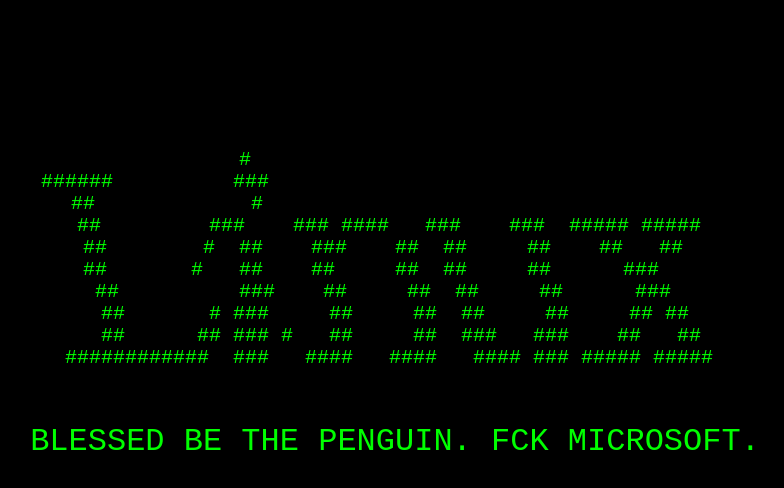
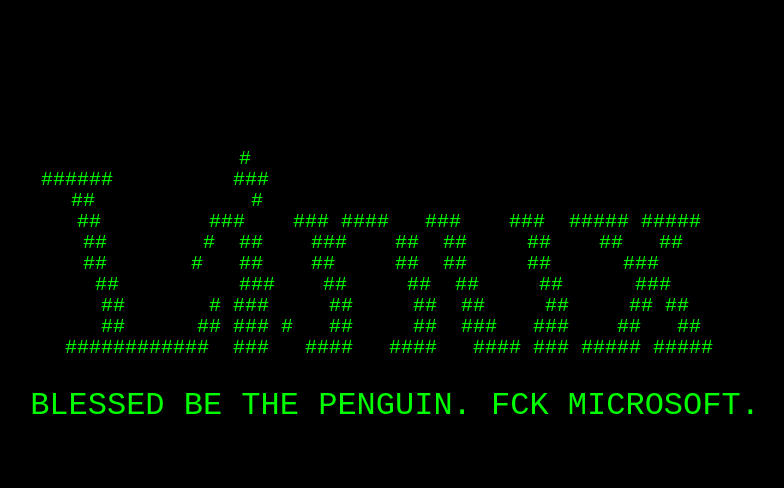
Before and after one commit to llsllslllw/llsllslllw-github.io, a plain HTML site: page index.html in a window 1280 px wide. Shown: the part 156-644 px from the top of the page, without its empty margins (245-1029 px from the left). Drawn offline with Linux system fonts and the light colour scheme.

Commit message:
Refactor HTML and CSS for improved layout and styling

```diff
--- a/index.html
+++ b/index.html
@@ -5,6 +5,7 @@
   <meta name="viewport" content="width=device-width,initial-scale=1" />
   <title>BLESSED BE THE PENGUIN</title>
   <style>
+    *, *::before, *::after { box-sizing: border-box; }
     html, body {
       height: 100%;
       margin: 0;
@@ -15,33 +16,62 @@ html, body {
       align-items: center;
       justify-content: center;
       text-align: center;
-  white-space: pre;
+      padding: 20px;
     }
     .container {
+      width: 100%;
+      max-width: 1100px;
+      padding: 12px;
       line-height: 1.2;
+      margin: 0 auto;
     }
     .cross {
       color: #ff4444;
-  font-size: 48px;
-  margin-bottom: 20px;
+      font-size: clamp(28px, 3.2vw, 48px);
+      margin-bottom: 12px;
       display: block;
     }
     .ascii-tux {
       color: #00ff00;
-  font-size: 20px;
-  line-height: 1.1;
-  margin-bottom: 30px;
+      margin-bottom: 20px;
+      display: block;
+    }
+    .ascii-tux pre {
+      margin: 0 auto;
+      padding: 6px 8px;
+      font-family: 'Courier New', monospace;
+      font-size: clamp(12px, 2.4vw, 20px);
+      line-height: 1.05;
+      white-space: pre;
+      overflow-x: auto;
+      -webkit-overflow-scrolling: touch;
+      background: rgba(0,0,0,0);
+      max-width: 100%;
     }
     .message {
-  font-size: 32px;
-  line-height: 1.5;
+      font-size: clamp(18px, 4.2vw, 32px);
+      line-height: 1.4;
+      word-break: break-word;
     }
+    @media (min-width: 900px) {
+      html, body { padding: 40px; }
+      .container { padding: 18px; }
+      .ascii-tux pre { overflow-x: visible; font-size: 20px; }
+      .cross { font-size: 48px; margin-bottom: 20px; }
+      .message { font-size: 32px; }
+    }
+    @media (max-width: 420px) {
+      .container { padding: 8px; }
+      .ascii-tux pre { padding: 4px 6px; }
+    }
+    ::selection { background: rgba(255,255,255,0.12); color: #00ff00; }
   </style>
 </head>
 <body>
   <div class="container">
     <span class="cross"></span>
-<div class="ascii-tux">
+    <div class="ascii-tux" aria-hidden="true">
+<pre>
 
 
 
@@ -55,6 +85,7 @@ html, body {
     ##       # ###     ##     ##  ##     ##     ## ##
     ##      ## ### #   ##     ##  ###   ###    ##   ##
   ############  ###   ####   ####   #### ### ##### #####
+</pre>
     </div>
     <div class="message">BLESSED BE THE PENGUIN. FCK MICROSOFT.</div>
   </div>
```
Lines whose indentation alone changed are shown as unchanged.
